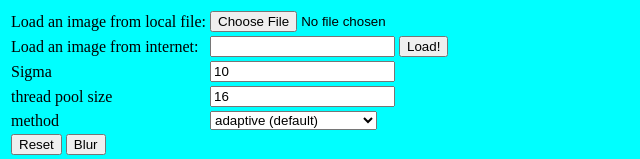
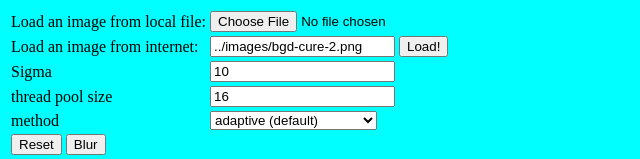
Before and after one commit to nickolaym/gaussian-blur-typescript-experiment, a website with bundled scripts: page html/main.html in a window 1280 px wide. Shown: the top 159 px of the page, without its empty margins (0-640 px from the left). Built offline with nearby package versions, Linux system fonts and the light colour scheme.

Commit message:
добавил дефолтную картинку для экспериментов

```diff
--- a/html/main.html
+++ b/html/main.html
@@ -16,7 +16,7 @@
                         <label for="srcUrl">Load an image from internet:</label>
                     </td>
                     <td>
-                        <input id="srcUrl" type="text">
+                        <input id="srcUrl" type="text" value="../images/bgd-cure-2.png">
                         <button id="urlButton">Load!</button>
                     </td>
                 </tr>
@@ -46,6 +46,7 @@
                             <option value="single">single thread</option>
                             <option value="workers">new worker for each line</option>
                             <option value="pool">fixed pool of threads</option>
+                            <option value="noworker">no worker</option>
                         </select>
                     </td>
                 </tr>
```
Also changed, not shown: 1 other file.
